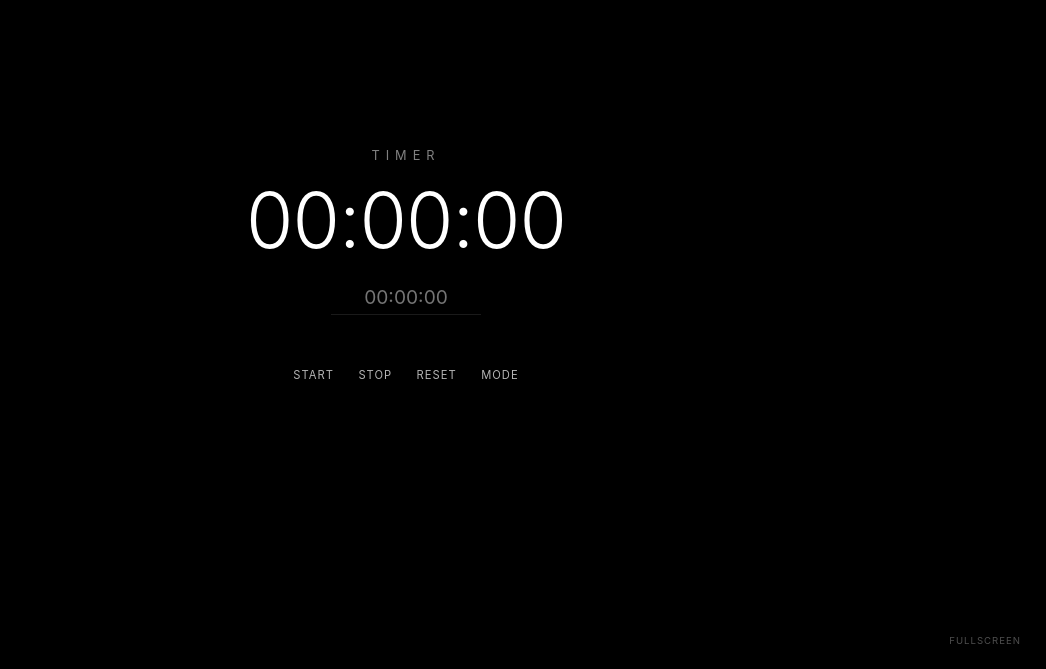
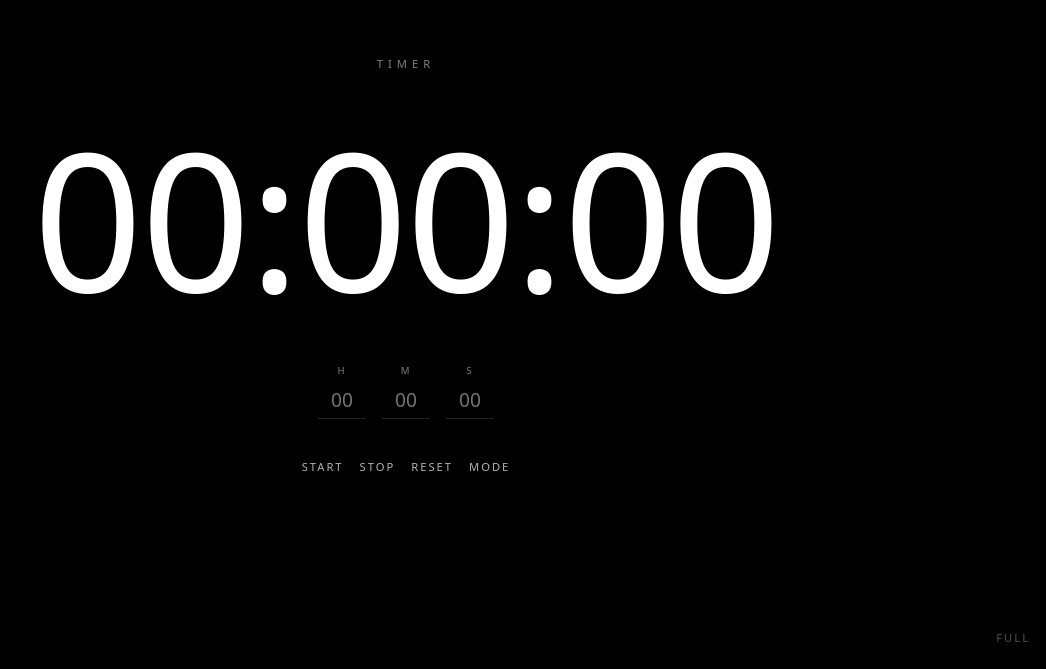
Before and after one commit to theo-forecast/timer, a plain HTML site: page index.html in a window 1280 px wide. Shown: the part 131-800 px from the top of the page, without its empty margins (234-1280 px from the left). Drawn offline with Linux system fonts and the light colour scheme.

Commit message:
Update index.html

```diff
--- a/index.html
+++ b/index.html
@@ -1,240 +1,155 @@
-<div id="timer-container" style="background-color: #000000; color: #ffffff; font-family: 'Inter', 'Helvetica Neue', sans-serif; margin: 0; padding: 0; position: absolute; top: 0; left: 0; right: 0; bottom: 0; width: 100vw; height: 100vh; display: flex; flex-direction: column; justify-content: center; align-items: center; overflow: hidden;">
+<div id="app" style="background:#000;height:100vh;display:flex;flex-direction:column;align-items:center;justify-content:center;font-family:system-ui">
     <style>
-        * {
-            margin: 0;
-            padding: 0;
-            box-sizing: border-box;
+        * {margin:0;padding:0;box-sizing:border-box}
+        body {background:#000;color:#fff;overflow:hidden}
+        #display {font-size:15vw;font-weight:200;letter-spacing:-2px}
+        #mode {font-size:.7rem;letter-spacing:5px;opacity:.5;margin-bottom:1rem}
+        .inputs {
+            display:flex;
+            gap:1rem;
+            margin:1rem 0;
+        }
+        .input-group {
+            display:flex;
+            flex-direction:column;
+            align-items:center;
+        }
+        .input-group label {
+            font-size:.6rem;
+            letter-spacing:2px;
+            opacity:.5;
+            margin-bottom:.3rem;
+        }
+        input {
+            background:0;
+            border:0;
+            border-bottom:1px solid #222;
+            color:#fff;
+            font:inherit;
+            font-size:1.2rem;
+            text-align:center;
+            width:3rem;
+            padding:.3rem;
+            transition:.3s;
+            -moz-appearance:textfield;
+        }
+        input::-webkit-outer-spin-button,
+        input::-webkit-inner-spin-button {
+            -webkit-appearance:none;
+            margin:0;
+        }
+        input:focus {outline:0;border-color:#444}
+        .btns {display:flex;gap:1rem;margin-top:1rem}
+        button {
+            background:0;border:0;color:#fff;
+            font:inherit;font-size:.7rem;
+            letter-spacing:2px;opacity:.7;
+            cursor:pointer;transition:.2s;
+            text-transform:uppercase;padding:.5rem 0
+        }
+        button:hover {opacity:1}
+        #fs {position:fixed;bottom:1rem;right:1rem;opacity:.3}
+    </style>
+
+    <div id="mode">TIMER</div>
+    <div id="display">00:00:00</div>
+
+    <div class="inputs">
+        <div class="input-group">
+            <label>H</label>
+            <input type="number" id="hours" min="0" max="99" placeholder="00" onkeypress="return event.charCode >= 48 && event.charCode <= 57">
+        </div>
+        <div class="input-group">
+            <label>M</label>
+            <input type="number" id="minutes" min="0" max="59" placeholder="00" onkeypress="return event.charCode >= 48 && event.charCode <= 57">
+        </div>
+        <div class="input-group">
+            <label>S</label>
+            <input type="number" id="seconds" min="0" max="59" placeholder="00" onkeypress="return event.charCode >= 48 && event.charCode <= 57">
+        </div>
+    </div>
+
+    <div class="btns">
+        <button onclick="start()">Start</button>
+        <button onclick="stop()">Stop</button>
+        <button onclick="reset()">Reset</button>
+        <button onclick="toggle()">Mode</button>
+    </div>
+
+    <button id="fs" onclick="fullscreen()">Full</button>
+
+    <script>
+        let running = false, isTimer = true, start_time, duration, interval;
+
+        function start() {
+            if(running) return;
+            if(isTimer) {
+                let h = parseInt(document.getElementById('hours').value) || 0;
+                let m = parseInt(document.getElementById('minutes').value) || 0;
+                let s = parseInt(document.getElementById('seconds').value) || 0;
+
+                if(m > 59) m = 59;
+                if(s > 59) s = 59;
+
+                duration = h*3600 + m*60 + s;
+                if(duration === 0) return;
+            }
+            running = true;
+            start_time = Date.now();
+            interval = setInterval(update, 10);
+            document.querySelector('.inputs').style.display = 'none';
         }
 
-        body, html {
-            margin: 0;
-            padding: 0;
-            overflow: hidden;
-            width: 100%;
-            height: 100%;
+        function stop() {
+            running = false;
+            clearInterval(interval);
+            if(isTimer) document.querySelector('.inputs').style.display = 'flex';
         }
 
-        @import url('https://fonts.googleapis.com/css2?family=Inter:wght@300;400;700&display=swap');
-
-        button {
-            background: transparent;
-            border: none;
-            color: #ffffff;
-            cursor: pointer;
-            font-family: 'Inter', sans-serif;
-            font-size: 0.7em;
-            letter-spacing: 1px;
-            margin: 0 10px;
-            padding: 8px 0;
-            position: relative;
-            text-transform: uppercase;
-            transition: all 0.3s ease;
-            opacity: 0.7;
+        function reset() {
+            running = false;
+            clearInterval(interval);
+            document.getElementById('display').textContent = '00:00:00';
+            document.getElementById('hours').value = '';
+            document.getElementById('minutes').value = '';
+            document.getElementById('seconds').value = '';
+            document.querySelector('.inputs').style.display = 'flex';
         }
 
-        button:hover {
-            opacity: 1;
+        function toggle() {
+            isTimer = !isTimer;
+            reset();
+            document.getElementById('mode').textContent = isTimer ? 'TIMER' : 'STOPWATCH';
+            document.querySelector('.inputs').style.display = isTimer ? 'flex' : 'none';
         }
 
-        button::after {
-            content: '';
-            position: absolute;
-            width: 0;
-            height: 1px;
-            bottom: 0;
-            left: 0;
-            background-color: #ffffff;
-            transition: width 0.3s ease;
+        function update() {
+            let elapsed = Math.floor((Date.now() - start_time)/1000);
+            let time = isTimer ? duration - elapsed : elapsed;
+            if(isTimer && time <= 0) {
+                stop();
+                time = 0;
+            }
+            let h = Math.floor(time/3600);
+            let m = Math.floor(time%3600/60);
+            let s = time%60;
+            document.getElementById('display').textContent =
+                [h,m,s].map(n => n.toString().padStart(2,'0')).join(':');
         }
 
-        button:hover::after {
-            width: 100%;
+        // Input validation
+        document.querySelectorAll('input').forEach(input => {
+            input.addEventListener('input', e => {
+                let value = e.target.value.replace(/\D/g,'');
+                if(value > e.target.max) value = e.target.max;
+                if(value < 0) value = 0;
+                e.target.value = value;
+            });
+        });
+
+        function fullscreen() {
+            document.documentElement.requestFullscreen?.() ||
+            document.documentElement.webkitRequestFullscreen?.();
         }
-
-        #display {
-            font-size: 6vw;
-            font-weight: 300;
-            letter-spacing: -1px;
-            margin: 0;
-            padding: 0;
-            line-height: 1;
-        }
-
-        #mode {
-            font-size: 0.8em;
-            letter-spacing: 6px;
-            margin-bottom: 20px;
-            text-transform: uppercase;
-            opacity: 0.5;
-        }
-
-        #timer-input {
-            background: transparent;
-            border: none;
-            border-bottom: 1px solid rgba(255,255,255,0.1);
-            color: #ffffff;
-            font-family: 'Inter', sans-serif;
-            font-size: 1.2em;
-            margin: 20px 0;
-            padding: 5px;
-            text-align: center;
-            width: 150px;
-            transition: all 0.3s ease;
-        }
-
-        #timer-input:focus {
-            outline: none;
-            border-bottom-color: rgba(255,255,255,0.5);
-        }
-
-        #fullscreen-btn {
-            position: fixed;
-            bottom: 15px;
-            right: 15px;
-            font-size: 0.6em;
-            opacity: 0.3;
-            z-index: 1000;
-        }
-
-        #fullscreen-btn:hover {
-            opacity: 0.7;
-        }
-
-        .controls {
-            margin-top: 25px;
-        }
-
-        @media (max-width: 600px) {
-            #display {
-                font-size: 10vw;
-            }
-            .controls {
-                display: flex;
-                flex-direction: row;
-                gap: 15px;
-            }
-            button {
-                margin: 0;
-            }
-        }
-    </style>
-
-    <div id="mode">Timer</div>
-    <div id="display">00:00:00</div>
-    <input type="text" id="timer-input" placeholder="00:00:00" maxlength="8">
-    <div class="controls">
-        <button onclick="startTimer()">Start</button>
-        <button onclick="stopTimer()">Stop</button>
-        <button onclick="resetTimer()">Reset</button>
-        <button onclick="toggleMode()">Mode</button>
-    </div>
-    <button id="fullscreen-btn" onclick="toggleFullScreen()">Fullscreen</button>
+    </script>
 </div>
-
-<script>
-let isRunning = false;
-let isTimer = true;
-let startTime;
-let timerDuration;
-let interval;
-
-function toggleFullScreen() {
-    const elem = document.documentElement;
-    if (!document.fullscreenElement && !document.webkitFullscreenElement) {
-        if (elem.requestFullscreen) {
-            elem.requestFullscreen();
-        } else if (elem.webkitRequestFullscreen) {
-            elem.webkitRequestFullscreen();
-        }
-    } else {
-        if (document.exitFullscreen) {
-            document.exitFullscreen();
-        } else if (document.webkitExitFullscreen) {
-            document.webkitExitFullscreen();
-        }
-    }
-}
-
-function startTimer() {
-    if (isRunning) return;
-
-    if (isTimer) {
-        const input = document.getElementById('timer-input').value;
-        const [hours, minutes, seconds] = input.split(':').map(Number);
-        if (isNaN(hours) || isNaN(minutes) || isNaN(seconds)) {
-            document.getElementById('timer-input').style.borderBottomColor = 'rgba(255,0,0,0.5)';
-            setTimeout(() => {
-                document.getElementById('timer-input').style.borderBottomColor = 'rgba(255,255,255,0.1)';
-            }, 1000);
-            return;
-        }
-        timerDuration = hours * 3600 + minutes * 60 + seconds;
-    }
-
-    isRunning = true;
-    startTime = Date.now();
-    interval = setInterval(updateDisplay, 10);
-    document.getElementById('timer-input').style.display = 'none';
-}
-
-function stopTimer() {
-    isRunning = false;
-    clearInterval(interval);
-    if (isTimer) {
-        document.getElementById('timer-input').style.display = 'block';
-    }
-}
-
-function resetTimer() {
-    isRunning = false;
-    clearInterval(interval);
-    document.getElementById('display').textContent = '00:00:00';
-    document.getElementById('timer-input').value = '';
-    document.getElementById('timer-input').style.display = 'block';
-}
-
-function toggleMode() {
-    isTimer = !isTimer;
-    resetTimer();
-    document.getElementById('mode').textContent = isTimer ? 'Timer' : 'Stopwatch';
-    document.getElementById('timer-input').style.display = isTimer ? 'block' : 'none';
-}
-
-function updateDisplay() {
-    const now = Date.now();
-    const elapsed = Math.floor((now - startTime) / 1000);
-
-    if (isTimer) {
-        const remaining = timerDuration - elapsed;
-        if (remaining <= 0) {
-            stopTimer();
-            document.getElementById('display').textContent = '00:00:00';
-            return;
-        }
-        document.getElementById('display').textContent = formatTime(remaining);
-    } else {
-        document.getElementById('display').textContent = formatTime(elapsed);
-    }
-}
-
-function formatTime(totalSeconds) {
-    const hours = Math.floor(totalSeconds / 3600);
-    const minutes = Math.floor((totalSeconds % 3600) / 60);
-    const seconds = totalSeconds % 60;
-
-    return `${pad(hours)}:${pad(minutes)}:${pad(seconds)}`;
-}
-
-function pad(num) {
-    return num.toString().padStart(2, '0');
-}
-
-const timerInput = document.getElementById('timer-input');
-timerInput.addEventListener('input', function(e) {
-    let value = e.target.value.replace(/\D/g, '');
-    if (value.length > 6) value = value.slice(0, 6);
-    if (value.length >= 2) value = value.slice(0, -2) + ':' + value.slice(-2);
-    if (value.length >= 5) value = value.slice(0, -5) + ':' + value.slice(-5);
-    e.target.value = value;
-});
-</script>
```
